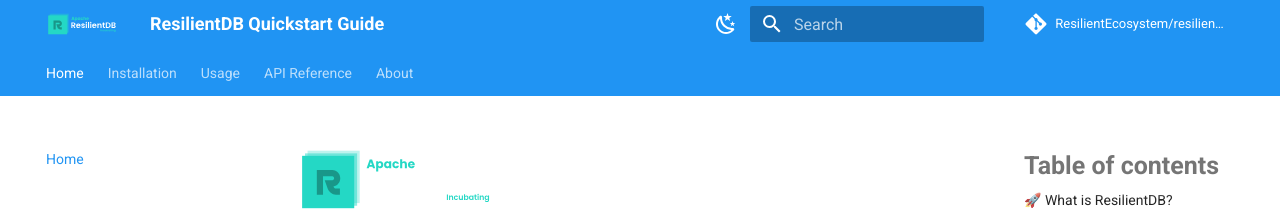
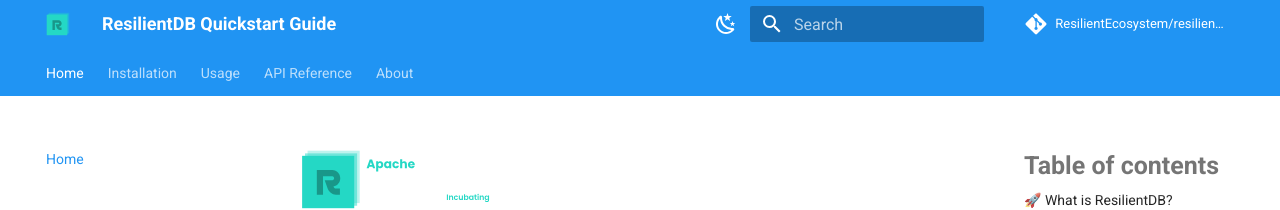
Before and after one commit to ResilientEcosystem/resilientdb-quickstart, an MkDocs documentation site: the page built from docs/index.md, in a window 1280 px wide. Shown: the top 210 px of the page. Built offline with MkDocs 1.6.1 and Material for MkDocs 9.7.7, drawn with Linux system fonts in a browser that asks for light colours; comment, search, counter and statistics services are not loaded.

Commit message:
Changed main icon and favicon

```diff
--- a/mkdocs.yml
+++ b/mkdocs.yml
@@ -5,7 +5,8 @@ site_author: 'ResilientDB'
 # Theme configuration
 theme:
   name: 'material'
-  logo: 'images/logo.svg'
+  favicon: 'images/favicon.ico'
+  logo: 'images/resilientdb.svg'
   palette:
     - scheme: default
       primary: 'blue'
```
Also changed, not shown: docs/images/favicon.ico (renamed from docs/resilientdb_logo-nbg (4).ico).
